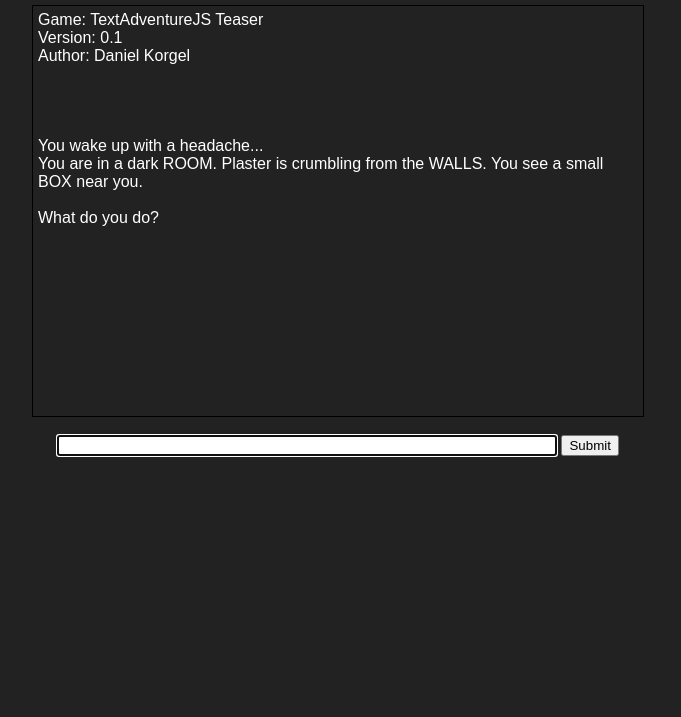
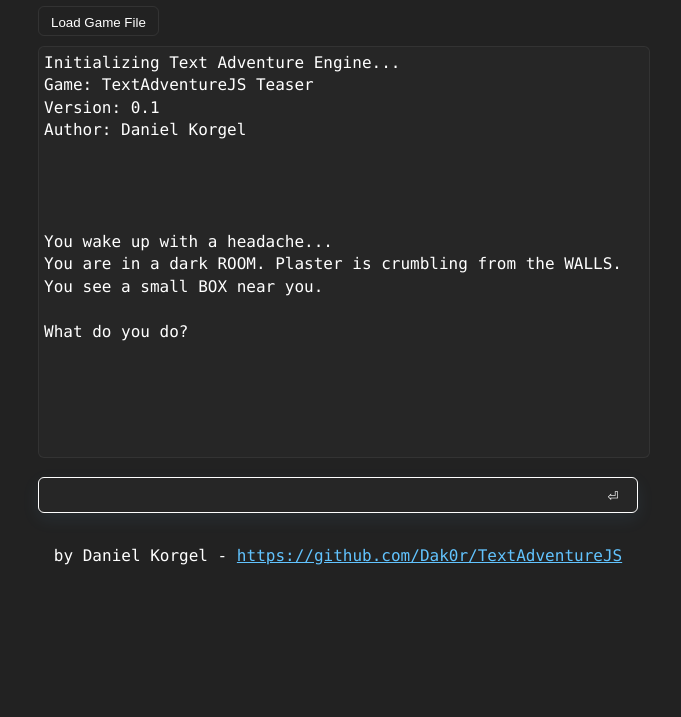
Before and after one commit to Dak0r/TextAdventureJS, a plain HTML site: page player/index.html in a window 1280 px wide. Shown: the part 83-800 px from the top of the page, without its empty margins (302-983 px from the left). Drawn offline with Linux system fonts and the light colour scheme.

Commit message:
Improved included player example a lot

```diff
--- a/player/index.html
+++ b/player/index.html
@@ -9,28 +9,17 @@
      -->
     <script src="../textAdventure.js"></script>
 
-
     <!-- Player Interface Styles -->
-      <link rel="stylesheet" href="../css/channel-shift.css" />
+    <link rel="stylesheet" href="../css/channel-shift.css" />
     <link rel="stylesheet" href="./textAdventurePlayer.css" />
     <!-- Helper Functions for creating the player interface -->
     <script src="./textAdventurePlayer.js"></script>
 
     <script type="application/javascript">
-      var textAdvEngine = undefined; // must be global, so that the helper functions can access it
-
-      // Non jquery replacement of jquery's $.ready function
-      function ready(fn) {
-        if (document.readyState !== "loading") {
-          fn();
-        } else {
-          document.addEventListener("DOMContentLoaded", fn);
-        }
-      }
-
       ready(async function () {
-        // Set up the input field and button
-        setupInputFieldEventListeners(); // from textAdventurePlayer.js
+        // Functions below are dfeined in textAdventurePlayer.js
+        setupEventListenersForGameSelection(); // Set up listeners for opening a different game file
+        setupInputFieldEventListeners(); // Set up the input field and button listeners required for the game
 
         // Create the text adventure engine instance and load the game
         textAdvEngine = new textAdventureEngine(
@@ -38,17 +27,47 @@
           clearArea, // from textAdventurePlayer.js
           analyticsFunction // from textAdventurePlayer.js
         );
-        await textAdvEngine.loadDatabaseFromFile("textadventurejs_teaser.json");
+        await textAdvEngine.loadDatabaseFromFile(
+          "./textadventurejs_teaser.json"
+        );
       });
     </script>
   </head>
-  <body style="font-family: sans-serif">
-    <div style="text-align: center">
-      <div style="display: flex; justify-content: center;"><h1 class="channel-shift" data-text="TextAdventureJS">TextAdventureJS</h1></div>
-      <div id="gameLog" class="gameLog">Loading</div>
+  <body>
+    <header>
+      <h1 class="channel-shift" data-text="TextAdventureJS">TextAdventureJS</h1>
+    </header>
+    <main>
+      <!-- Ui for opening other game files-->
+      <button
+        id="loadGameFile"
+        class="btn"
+        style="height: 30px; margin: 0 auto 10 auto"
+      >
+        Load Game File
+      </button>
+      <input type="file" id="fileInput" accept=".json" style="display: none" />
+
+      <!--TextAdventure Player UI -->
+      <div id="gameLog" class="modern-textarea">Loading</div>
       <br />
-      <input id="playerInput" type="text" style="width: 500px" />
-      <input id="playerSubmitButton" type="button" value="Submit" />
-    </div>
+      <input
+        id="playerInput"
+        class="modern-input"
+        type="text"
+        style="width: 100%"
+      />
+      <button id="playerSubmitButton" class="button-in-input" type="button">
+        ⏎
+      </button>
+    </main>
+    <footer>
+      <p style="text-align: center">
+        by Daniel Korgel -
+        <a href="https://github.com/Dak0r/TextAdventureJS"
+          >https://github.com/Dak0r/TextAdventureJS</a
+        >
+      </p>
+    </footer>
   </body>
 </html>
--- a/player/textAdventurePlayer.css
+++ b/player/textAdventurePlayer.css
@@ -1,15 +1,114 @@
-.gameLog {
+body {
+  background-color: #222222;
+  color: #ffffff;
+  font-family: Consolas, monaco, monospace;
+}
+
+a {
+  color: #62c4ff;
+}
+
+main {
+  justify-content: center;
+  width: 600px;
+  margin-left: auto;
+  margin-right: auto;
+}
+
+header {
+  display: flex;
+  justify-content: center;
+}
+
+#gameLog {
   width: 600px;
   height: 400px;
   overflow-y: scroll;
   overflow-x: wrap;
-  border: 1px solid black;
   margin: auto;
   text-align: left;
   padding: 5px;
 }
 
-body {
-  background-color: #222222;
-  color: #ffffff;
+.modern-textarea {
+  min-height: 36px; /* single-line default */
+  max-height: 400px; /* sensible upper bound */
+  overflow: hidden; /* hide scrollbars, we'll auto expand */
+  resize: none;
+  padding: 8px 10px;
+  background: rgba(255, 255, 255, 0.02);
+  border: 1px solid rgba(255, 255, 255, 0.06);
+  border-radius: 6px;
+  color: var(--font-color);
+  line-height: 1.4;
+  font-family: var(--mono-font-stack);
+  transition: box-shadow 0.12s ease, border-color 0.12s ease;
 }
+.modern-textarea:focus {
+  outline: none;
+  border-color: var(--primary-color);
+  box-shadow: 0 6px 18px rgba(98, 196, 255, 0.08);
+}
+
+.modern-input {
+  width: 100%;
+  height: 36px;
+  padding: 8px 10px;
+  background: rgba(255, 255, 255, 0.02);
+  border: 1px solid rgba(255, 255, 255, 0.06);
+  border-radius: 6px;
+  color: var(--font-color);
+  box-sizing: border-box;
+  line-height: 1.4;
+  font-family: var(--mono-font-stack);
+  transition: box-shadow 0.12s ease, border-color 0.12s ease;
+  -webkit-appearance: none;
+  appearance: none;
+}
+.modern-input:focus {
+  outline: none;
+  border-color: var(--primary-color);
+  box-shadow: 0 6px 18px rgba(98, 196, 255, 0.08);
+}
+
+input.modern-input,
+select.modern-input,
+textarea.modern-textarea {
+  -webkit-appearance: none;
+  appearance: none;
+  -moz-appearance: none;
+  outline: none;
+  background: rgba(255, 255, 255, 0.02);
+  border: 1px solid rgba(255, 255, 255, 0.06);
+}
+
+input.modern-input:focus,
+select.modern-input:focus,
+textarea.modern-textarea:focus,
+input.modern-input:focus-visible,
+select.modern-input:focus-visible,
+textarea.modern-textarea:focus-visible {
+  outline: none;
+  border-color: var(--primary-color) !important;
+  box-shadow: 0 6px 18px rgba(98, 196, 255, 0.08) !important;
+}
+
+.button-in-input {
+  background: transparent;
+  border: 0px;
+  width: 30px;
+  position: relative;
+  top: -25px;
+  left: 560px;
+  color: #fff;
+  cursor: pointer;
+}
+
+.btn {
+  background: transparent;
+  color: var(--font-color);
+  border: 1px solid rgba(255, 255, 255, 0.08);
+  padding: 8px 12px;
+  border-radius: 6px;
+  cursor: pointer;
+}
--- a/player/textAdventurePlayer.js
+++ b/player/textAdventurePlayer.js
@@ -5,13 +5,18 @@
  * This file provides default implementations which can be that can be used as a reference for building your own player.
  */
 
+var textAdvEngine = undefined;
+var messageQueueCount = 0;
+
 /**
  * Function that allows the text Adventure engine to output text to the player
  * @param {string} output The output text
  */
 function writeLine(output) {
     const gameLog = document.getElementById("gameLog");
-
+    // delay messages a bit. With jQuery messageQueueCount is not needed, as you could use $(...).delay(100).queue(...)
+    messageQueueCount++;
+    setTimeout(function () {
         gameLog.innerHTML += output + "<br />";
         // Scroll to the bottom
         gameLog.scrollTop = gameLog.scrollHeight;
@@ -19,6 +24,8 @@ function writeLine(output) {
         // Enforce focus on the input field, so the user can continue typing
         const playerInput = document.getElementById("playerInput");
         playerInput.focus();
+        messageQueueCount--;
+    }, 100 * messageQueueCount);
 }
 
 /**
@@ -92,3 +99,50 @@ function setupInputFieldEventListeners() {
 
     playerInput.focus();
 }
+
+/**
+ * Sets up Event Listener for opening any game file json from the UI
+ */
+function setupEventListenersForGameSelection() {
+    const fileInput = document.getElementById("fileInput");
+    fileInput.addEventListener("change", function () {
+        const file = this.files && this.files[0];
+        this.value = null;
+        if (!file) {
+            return;
+        }
+        reader = new FileReader();
+        // Handle successful read and catch JSON/initialization errors
+        reader.onload = function (event) {
+            try {
+                console.log(event.target);
+                const jsonObj = JSON.parse(event.target.result);
+                textAdvEngine.loadDatabaseFromObject(jsonObj);
+            } catch (err) {
+                console.error("Error initializing database from file:", err);
+                alert(
+                    "Error loading file '" +
+                        (file && file.name ? file.name : "") +
+                        "': " +
+                        (err && err.message ? err.message : err)
+                );
+            }
+        };
+        reader.readAsText(file);
+    });
+    const loadGameFileButton = document.getElementById("loadGameFile");
+    loadGameFileButton.addEventListener("click", function () {
+        fileInput.click();
+    });
+}
+
+/**
+ * Non jquery replacement of jquery's $.ready function
+ */
+function ready(fn) {
+    if (document.readyState !== "loading") {
+        fn();
+    } else {
+        document.addEventListener("DOMContentLoaded", fn);
+    }
+}
```
Also changed, not shown: editor/tba_editor.js (+7 -4 lines), todolist.md (+1 -2 lines), README.md. Lines whose indentation alone changed are shown as unchanged.
